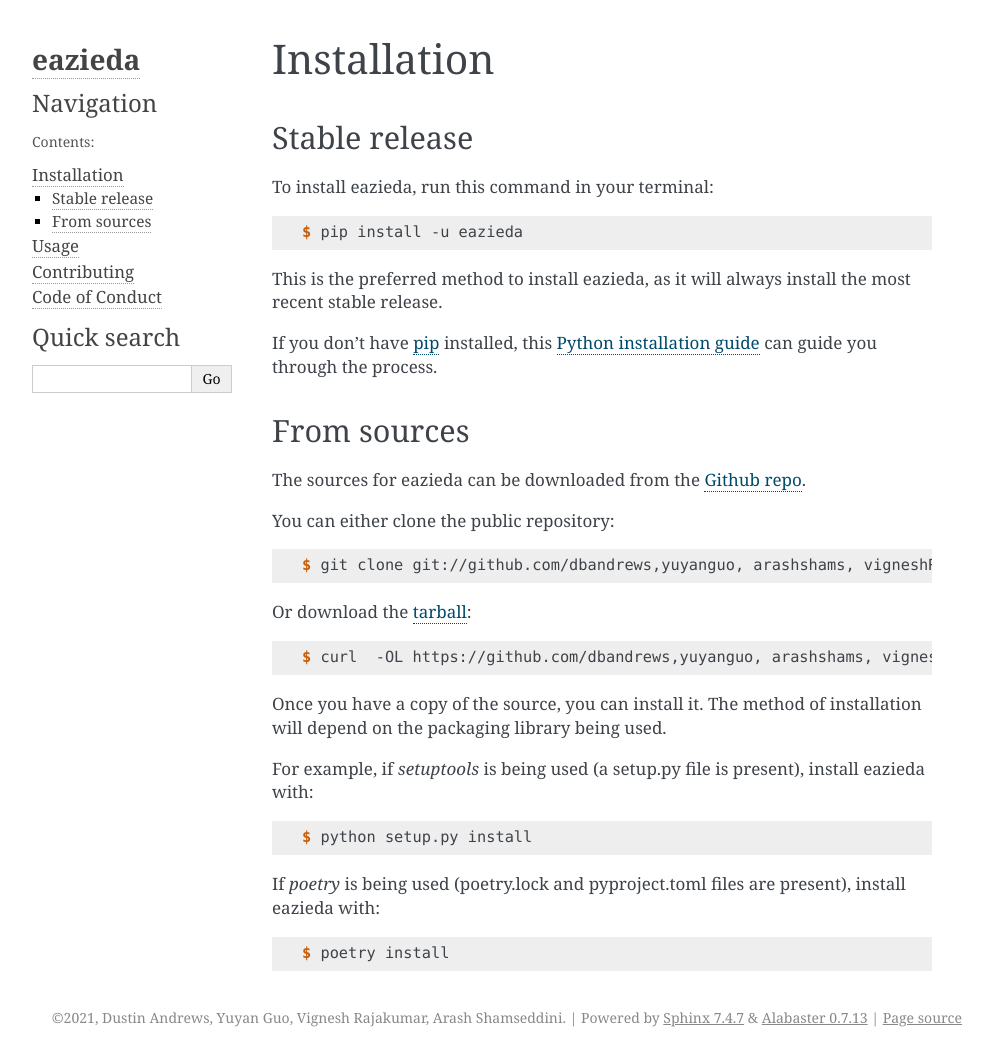
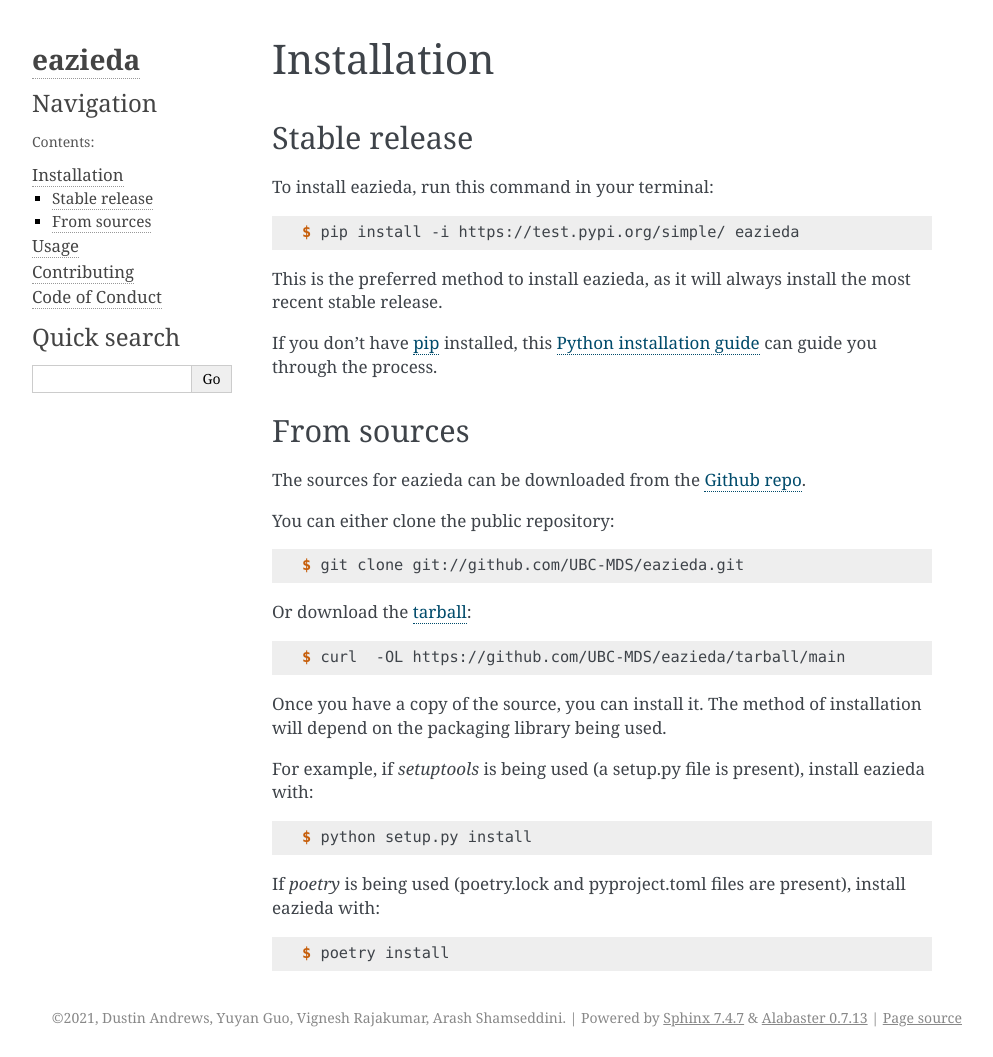
Before and after one commit to UBC-MDS/eazieda, a Sphinx documentation site: the page built from docs/installation.rst, in a window 1280 px wide. Shown: the whole page, without its empty margins (148-1141 px from the left). Built offline with Sphinx 7.4.7, drawn with Linux system fonts in a browser that asks for light colours.

Commit message:
Updating installation notes

```diff
--- a/docs/installation.rst
+++ b/docs/installation.rst
@@ -12,7 +12,7 @@
 
 .. code-block:: console
 
-    $ pip install -u eazieda
+    $ pip install -i https://test.pypi.org/simple/ eazieda
 
 This is the preferred method to install eazieda, as it will always install the most recent stable release.
 
@@ -32,13 +32,13 @@
 
 .. code-block:: console
 
-    $ git clone git://github.com/dbandrews,yuyanguo, arashshams, vigneshRajakumar/eazieda
+    $ git clone git://github.com/UBC-MDS/eazieda.git
 
 Or download the `tarball`_:
 
 .. code-block:: console
 
-    $ curl  -OL https://github.com/dbandrews,yuyanguo, arashshams, vigneshRajakumar/eazieda/tarball/main
+    $ curl  -OL https://github.com/UBC-MDS/eazieda/tarball/main
 
 Once you have a copy of the source, you can install it. The method of installation will depend on the packaging library being used.
 
@@ -55,5 +55,5 @@
     $ poetry install
 
 
-.. _Github repo: https://github.com/dbandrews,yuyanguo, arashshams, vigneshRajakumar/eazieda
-.. _tarball: https://github.com/dbandrews,yuyanguo, arashshams, vigneshRajakumar/eazieda/tarball/master
+.. _Github repo: https://github.com/UBC-MDS/eazieda
+.. _tarball: https://github.com/UBC-MDS/eazieda/tarball/master
```
Also changed, not shown: docs/source/eazieda.rst (+35 -3 lines).
